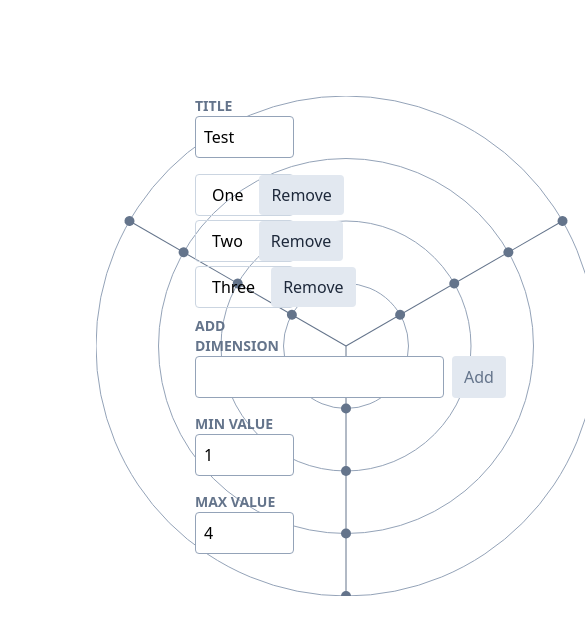
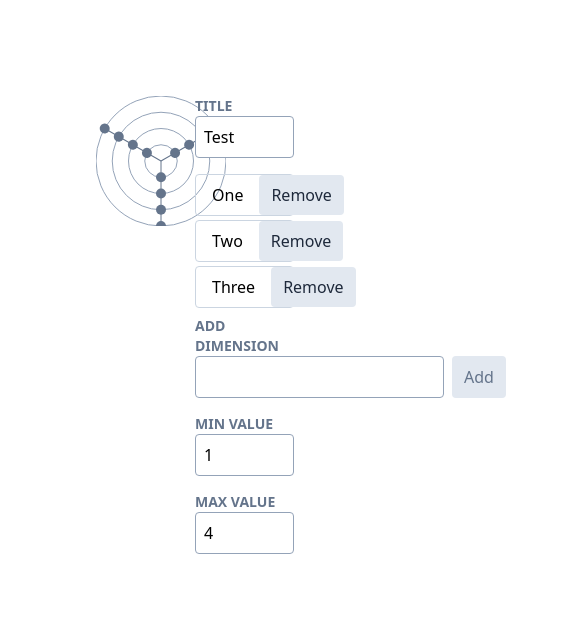
Before and after one commit to frontendphil/oh-my-radar, a React app: page / in a window 390 px wide. Shown: the top 634 px of the page, 585 px wide, since content can reach past the window. Built offline with nearby package versions, Linux system fonts and the light colour scheme.

Commit message:
chore: resize content when window size changes

```diff
--- a/public/index.html
+++ b/public/index.html
@@ -7,6 +7,6 @@
     <title>Document</title>
   </head>
   <body>
-    <div id="app" class="m-24" />
+    <div id="app" />
   </body>
 </html>
--- a/src/App.tsx
+++ b/src/App.tsx
@@ -1,4 +1,4 @@
-import { useState } from "react"
+import { useEffect, useState } from "react"
 import { Dimensions } from "./Dimensions"
 import { Input } from "./Input"
 
@@ -14,11 +14,31 @@ export const App = () => {
   ])
   const [[min, max], setRange] = useState<Range>([1, 4])
 
+  const [size, setSize] = useState(window.innerWidth / 3)
+
+  useEffect(() => {
+    const callback = () => setSize(window.innerWidth / 3)
+
+    window.addEventListener("resize", callback)
+
+    return () => {
+      window.removeEventListener("resize", callback)
+    }
+  }, [])
+
   return (
     <div className="grid grid-cols-2">
-      <RadarChart title={title} dimensions={dimensions} range={[min, max]} />
+      <div className="m-24">
+        <RadarChart
+          title={title}
+          dimensions={dimensions}
+          range={[min, max]}
+          width={size}
+          height={size}
+        />
+      </div>
 
-      <div className="flex flex-col gap-4">
+      <div className="mt-24 mr-24 flex flex-col gap-4">
         <Input label="Title" value={title} onChange={setTitle} />
 
         <Dimensions
--- a/src/RadarChart.tsx
+++ b/src/RadarChart.tsx
@@ -9,6 +9,8 @@ type Props<Dimension extends string> = {
   title: string
   dimensions: Dimension[]
   range: Range
+  width?: number
+  height?: number
 }
 
 type State<Dimension extends string> = {
@@ -19,11 +21,10 @@ export function RadarChart<Dimension extends string>({
   title,
   dimensions,
   range,
+  width = 500,
+  height = 500,
 }: Props<Dimension>) {
   const [selectedValues, setSelectedValues] = useState<State<Dimension>>({})
-
-  const width = 500
-  const height = 500
 
   const steps = createRange(range)
   const stepSize = 50 / steps.length
```
